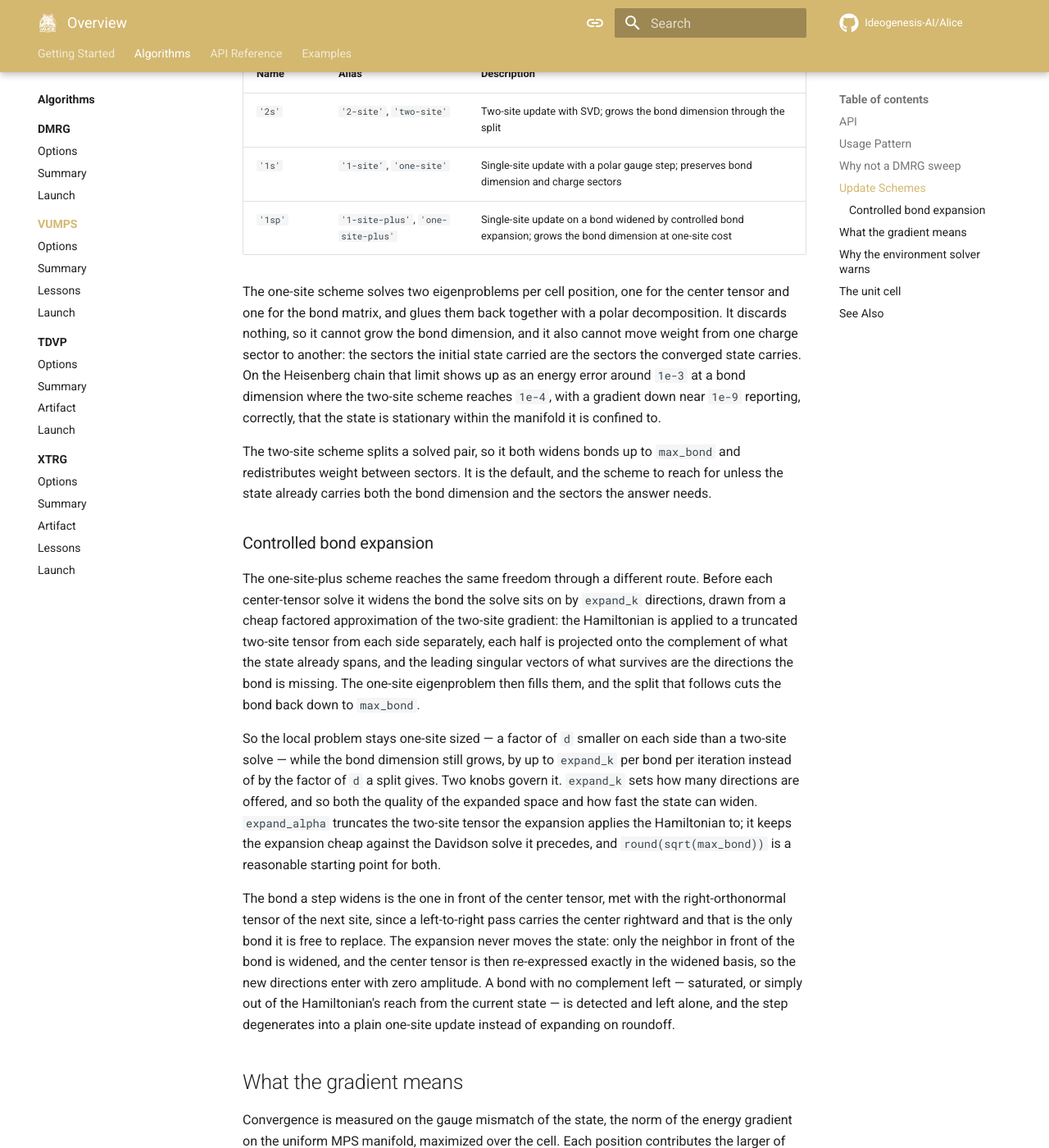
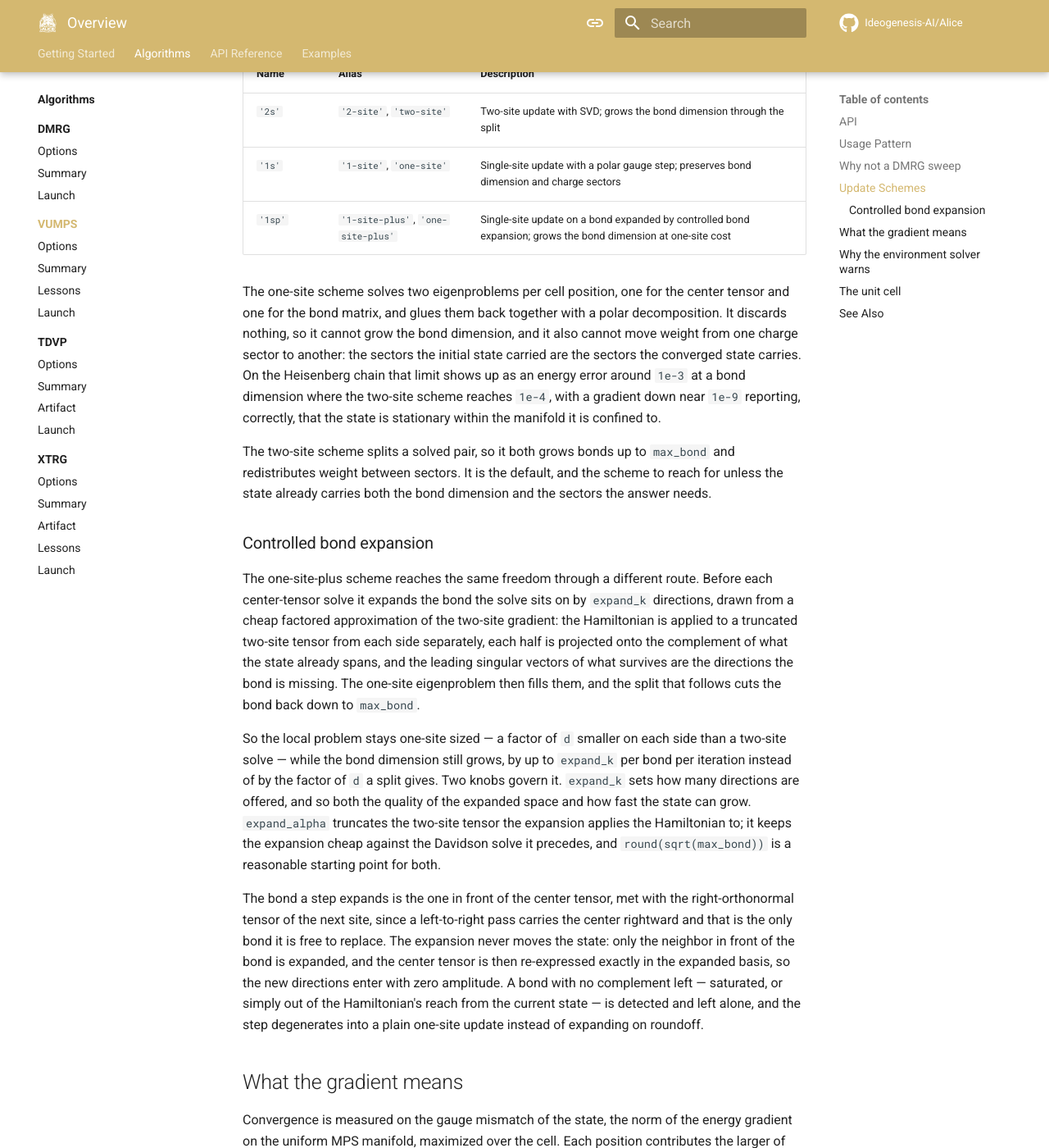
Before and after one commit to Ideogenesis-AI/Alice, an MkDocs documentation site: the page built from docs/algorithms/vumps/index.md, in a window 1280 px wide and 1400 px high, scrolled down 1332 px. Shown: the whole window at 82% size. Built offline with MkDocs 1.6.1 and Material for MkDocs 9.7.7, drawn with Linux system fonts in a browser that asks for light colours; comment, search, counter and statistics services are not loaded.

Commit message:
Regularize the expansion vocabulary of the VUMPS documentation
The controlled bond expansion section and the scheme table now use expansion for every part of what the one-site-plus scheme does, down to the expanded basis the center tensor is re-expressed in. The two-site split is described as growing a bond instead, keeping the two mechanisms distinguishable in the prose.

```diff
--- a/docs/algorithms/vumps/index.md
+++ b/docs/algorithms/vumps/index.md
@@ -40,19 +40,19 @@ The unit of work is therefore an iteration, not a sweep. One iteration solves ev
 |------|-------|-------------|
 | `'2s'` | `'2-site'`, `'two-site'` | Two-site update with SVD; grows the bond dimension through the split |
 | `'1s'` | `'1-site'`, `'one-site'` | Single-site update with a polar gauge step; preserves bond dimension and charge sectors |
-| `'1sp'` | `'1-site-plus'`, `'one-site-plus'` | Single-site update on a bond widened by controlled bond expansion; grows the bond dimension at one-site cost |
+| `'1sp'` | `'1-site-plus'`, `'one-site-plus'` | Single-site update on a bond expanded by controlled bond expansion; grows the bond dimension at one-site cost |
 
 The one-site scheme solves two eigenproblems per cell position, one for the center tensor and one for the bond matrix, and glues them back together with a polar decomposition. It discards nothing, so it cannot grow the bond dimension, and it also cannot move weight from one charge sector to another: the sectors the initial state carried are the sectors the converged state carries. On the Heisenberg chain that limit shows up as an energy error around `1e-3` at a bond dimension where the two-site scheme reaches `1e-4`, with a gradient down near `1e-9` reporting, correctly, that the state is stationary within the manifold it is confined to.
 
-The two-site scheme splits a solved pair, so it both widens bonds up to `max_bond` and redistributes weight between sectors. It is the default, and the scheme to reach for unless the state already carries both the bond dimension and the sectors the answer needs.
+The two-site scheme splits a solved pair, so it both grows bonds up to `max_bond` and redistributes weight between sectors. It is the default, and the scheme to reach for unless the state already carries both the bond dimension and the sectors the answer needs.
 
 ### Controlled bond expansion
 
-The one-site-plus scheme reaches the same freedom through a different route. Before each center-tensor solve it widens the bond the solve sits on by `expand_k` directions, drawn from a cheap factored approximation of the two-site gradient: the Hamiltonian is applied to a truncated two-site tensor from each side separately, each half is projected onto the complement of what the state already spans, and the leading singular vectors of what survives are the directions the bond is missing. The one-site eigenproblem then fills them, and the split that follows cuts the bond back down to `max_bond`.
+The one-site-plus scheme reaches the same freedom through a different route. Before each center-tensor solve it expands the bond the solve sits on by `expand_k` directions, drawn from a cheap factored approximation of the two-site gradient: the Hamiltonian is applied to a truncated two-site tensor from each side separately, each half is projected onto the complement of what the state already spans, and the leading singular vectors of what survives are the directions the bond is missing. The one-site eigenproblem then fills them, and the split that follows cuts the bond back down to `max_bond`.
 
-So the local problem stays one-site sized — a factor of `d` smaller on each side than a two-site solve — while the bond dimension still grows, by up to `expand_k` per bond per iteration instead of by the factor of `d` a split gives. Two knobs govern it. `expand_k` sets how many directions are offered, and so both the quality of the expanded space and how fast the state can widen. `expand_alpha` truncates the two-site tensor the expansion applies the Hamiltonian to; it keeps the expansion cheap against the Davidson solve it precedes, and `round(sqrt(max_bond))` is a reasonable starting point for both.
+So the local problem stays one-site sized — a factor of `d` smaller on each side than a two-site solve — while the bond dimension still grows, by up to `expand_k` per bond per iteration instead of by the factor of `d` a split gives. Two knobs govern it. `expand_k` sets how many directions are offered, and so both the quality of the expanded space and how fast the state can grow. `expand_alpha` truncates the two-site tensor the expansion applies the Hamiltonian to; it keeps the expansion cheap against the Davidson solve it precedes, and `round(sqrt(max_bond))` is a reasonable starting point for both.
 
-The bond a step widens is the one in front of the center tensor, met with the right-orthonormal tensor of the next site, since a left-to-right pass carries the center rightward and that is the only bond it is free to replace. The expansion never moves the state: only the neighbor in front of the bond is widened, and the center tensor is then re-expressed exactly in the widened basis, so the new directions enter with zero amplitude. A bond with no complement left — saturated, or simply out of the Hamiltonian's reach from the current state — is detected and left alone, and the step degenerates into a plain one-site update instead of expanding on roundoff.
+The bond a step expands is the one in front of the center tensor, met with the right-orthonormal tensor of the next site, since a left-to-right pass carries the center rightward and that is the only bond it is free to replace. The expansion never moves the state: only the neighbor in front of the bond is expanded, and the center tensor is then re-expressed exactly in the expanded basis, so the new directions enter with zero amplitude. A bond with no complement left — saturated, or simply out of the Hamiltonian's reach from the current state — is detected and left alone, and the step degenerates into a plain one-site update instead of expanding on roundoff.
 
 ## What the gradient means
 
```
Also changed, not shown: docs/algorithms/vumps/lessons.md (+2 -2 lines).
